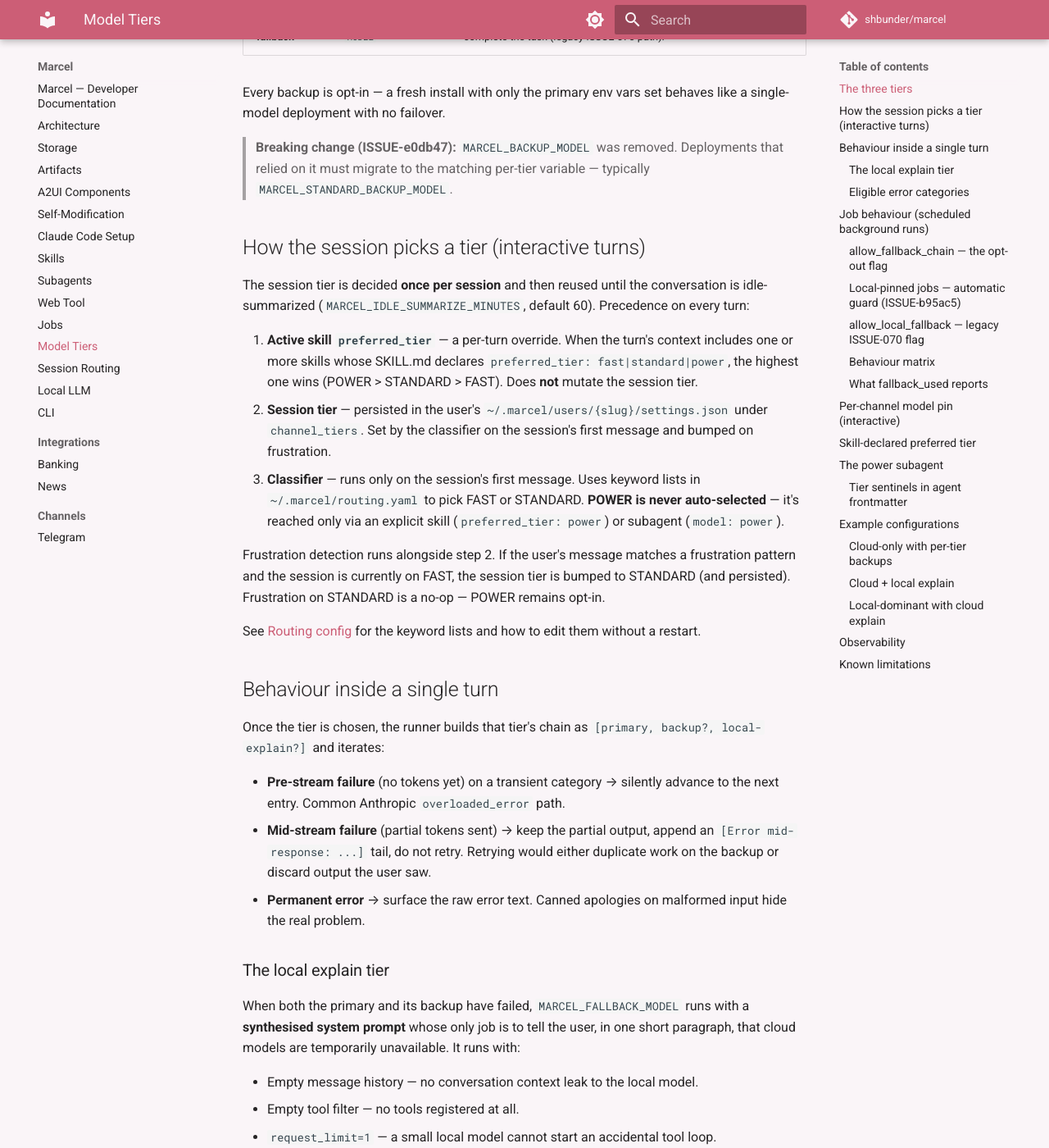
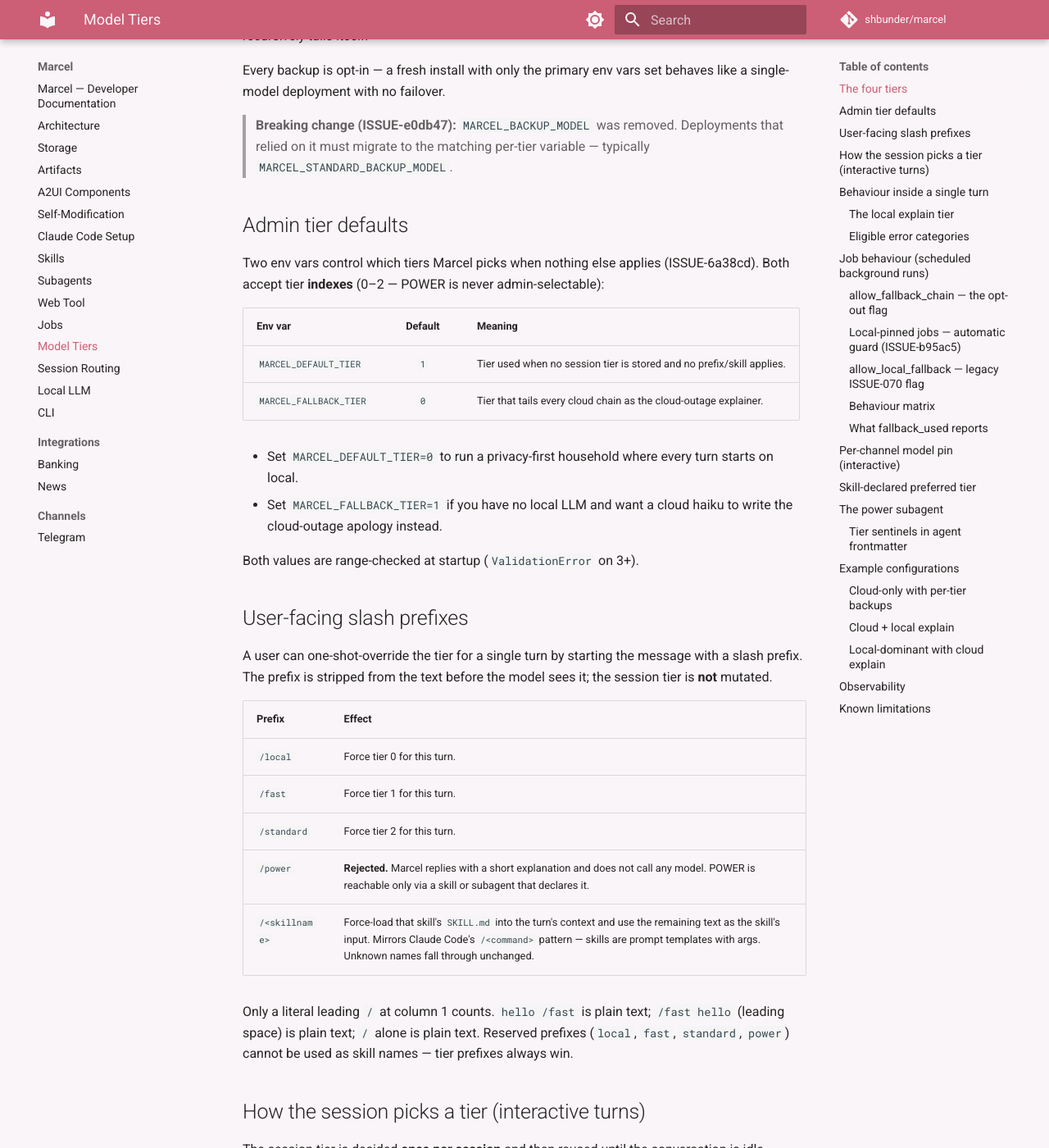
Before and after one commit to shbunder/marcel, an MkDocs documentation site: the page built from docs/model-tiers.md, in a window 1280 px wide and 1400 px high, scrolled down 709 px. Shown: the whole window at 82% size. Built offline with MkDocs 1.6.1 and Material for MkDocs 9.7.7, drawn with Linux system fonts in a browser that asks for light colours; comment, search, counter and statistics services are not loaded; some of the changed text lies outside the part shown.

Commit message:
🔧 [ISSUE-6a38cd] impl: document admin tier defaults + user-facing slash prefixes
- SETUP.md: add ``MARCEL_DEFAULT_TIER`` and ``MARCEL_FALLBACK_TIER`` rows
  (both clamped 0–2 so POWER is not admin-selectable) and a
  user-facing slash-prefix reference table.
- docs/model-tiers.md: rewrite the precedence list to include the new
  user-prefix step (step 2 of 4), point at ``turn_router.resolve_turn``
  as the pipeline's entry point, and document the classifier's new
  ``default_tier`` / ``default_tier+1`` selection window.
- docs/routing.md and config.py: drop stale "three-tier" wording now
  that LOCAL is a first-class tier.

Co-Authored-By: Claude Opus 4.7 <noreply@anthropic.com>

```diff
--- a/docs/model-tiers.md
+++ b/docs/model-tiers.md
@@ -1,23 +1,22 @@
 # Model Tiers & Fallback Chains
 
-Marcel runs every model call through a **three-tier ladder** — FAST,
-STANDARD, POWER — and each tier carries its own cross-cloud backup plus a
-shared last-resort local "explain the failure" model. The same chain
-covers interactive turns (Telegram, CLI, web) and scheduled jobs.
+Marcel runs every model call through a **four-tier ladder**, indexed 0–3,
+from cheapest local to most capable cloud. Each cloud tier carries its own
+cross-cloud backup, and any cloud tier can tail its chain with a
+cloud-outage explainer (local by default). The same chain covers
+interactive turns (Telegram, CLI, web) and scheduled jobs.
 
-## The three tiers
+## The four tiers
 
-| Tier       | Primary env var           | Per-tier backup                 | Default primary                             |
-|------------|---------------------------|---------------------------------|---------------------------------------------|
-| **FAST**   | `MARCEL_FAST_MODEL`       | `MARCEL_FAST_BACKUP_MODEL`      | `anthropic:claude-haiku-4-5-20251001`       |
-| **STANDARD** | `MARCEL_STANDARD_MODEL` | `MARCEL_STANDARD_BACKUP_MODEL`  | `anthropic:claude-sonnet-4-6`               |
-| **POWER**  | `MARCEL_POWER_MODEL`      | `MARCEL_POWER_BACKUP_MODEL`     | `anthropic:claude-opus-4-6`                 |
+| Index | Tier         | Primary env var              | Per-tier backup                 | Default primary                             |
+|:-----:|--------------|------------------------------|---------------------------------|---------------------------------------------|
+| 0     | **LOCAL**    | `MARCEL_FALLBACK_MODEL`      | *(none — LOCAL is the floor)*   | *(unset; requires Ollama — see [local-llm.md](local-llm.md))* |
+| 1     | **FAST**     | `MARCEL_FAST_MODEL`          | `MARCEL_FAST_BACKUP_MODEL`      | `anthropic:claude-haiku-4-5-20251001`       |
+| 2     | **STANDARD** | `MARCEL_STANDARD_MODEL`      | `MARCEL_STANDARD_BACKUP_MODEL`  | `anthropic:claude-sonnet-4-6`               |
+| 3     | **POWER**    | `MARCEL_POWER_MODEL`         | `MARCEL_POWER_BACKUP_MODEL`     | `anthropic:claude-opus-4-6`                 |
 
-A shared fallback covers all three when every cloud option is down:
-
-| Role           | Env var                   | Purpose                                                                     |
-|----------------|---------------------------|-----------------------------------------------------------------------------|
-| **Local fallback** | `MARCEL_FALLBACK_MODEL` | Last-resort local LLM. In turns: *explains the failure*. In jobs: tries to complete the task (legacy ISSUE-070 path). |
+LOCAL is the floor tier. Its chain is exactly one entry — LOCAL IS the
+fallback, so it never recursively tails itself.
 
 Every backup is opt-in — a fresh install with only the primary env vars
 set behaves like a single-model deployment with no failover.
@@ -26,25 +25,70 @@ set behaves like a single-model deployment with no failover.
 > Deployments that relied on it must migrate to the matching per-tier
 > variable — typically `MARCEL_STANDARD_BACKUP_MODEL`.
 
+## Admin tier defaults
+
+Two env vars control which tiers Marcel picks when nothing else applies
+(ISSUE-6a38cd). Both accept tier **indexes** (0–2 — POWER is never
+admin-selectable):
+
+| Env var                  | Default | Meaning                                                             |
+|--------------------------|:-------:|---------------------------------------------------------------------|
+| `MARCEL_DEFAULT_TIER`    | `1`     | Tier used when no session tier is stored and no prefix/skill applies. |
+| `MARCEL_FALLBACK_TIER`   | `0`     | Tier that tails every cloud chain as the cloud-outage explainer.      |
+
+- Set `MARCEL_DEFAULT_TIER=0` to run a privacy-first household where every
+  turn starts on local.
+- Set `MARCEL_FALLBACK_TIER=1` if you have no local LLM and want a cloud
+  haiku to write the cloud-outage apology instead.
+
+Both values are range-checked at startup (`ValidationError` on 3+).
+
+## User-facing slash prefixes
+
+A user can one-shot-override the tier for a single turn by starting the
+message with a slash prefix. The prefix is stripped from the text before
+the model sees it; the session tier is **not** mutated.
+
+| Prefix        | Effect                                                                 |
+|---------------|------------------------------------------------------------------------|
+| `/local`      | Force tier 0 for this turn.                                            |
+| `/fast`       | Force tier 1 for this turn.                                            |
+| `/standard`   | Force tier 2 for this turn.                                            |
+| `/power`      | **Rejected.** Marcel replies with a short explanation and does not call any model. POWER is reachable only via a skill or subagent that declares it. |
+| `/<skillname>`| Force-load that skill's `SKILL.md` into the turn's context and use the remaining text as the skill's input. Mirrors Claude Code's `/<command>` pattern — skills are prompt templates with args. Unknown names fall through unchanged. |
+
+Only a literal leading `/` at column 1 counts. `hello /fast` is plain
+text; ` /fast hello` (leading space) is plain text; `/` alone is plain
+text. Reserved prefixes (`local`, `fast`, `standard`, `power`) cannot be
+used as skill names — tier prefixes always win.
+
 ## How the session picks a tier (interactive turns)
 
 The session tier is decided **once per session** and then reused until the
 conversation is idle-summarized (`MARCEL_IDLE_SUMMARIZE_MINUTES`, default
-60). Precedence on every turn:
+60). The resolution pipeline lives in
+`marcel_core.harness.turn_router.resolve_turn` (ISSUE-6a38cd) — a pure
+function, highest precedence wins:
 
 1. **Active skill `preferred_tier`** — a per-turn override. When the turn's
    context includes one or more skills whose SKILL.md declares
    `preferred_tier: fast|standard|power`, the highest one wins
    (POWER > STANDARD > FAST). Does **not** mutate the session tier.
-2. **Session tier** — persisted in the user's
+2. **User slash prefix** — `/local`, `/fast`, `/standard` on the current
+   message force that tier for this turn only (prefix is stripped before
+   the model sees the text). `/power` is rejected. Does **not** mutate the
+   session tier.
+3. **Session tier** — persisted in the user's
    `~/.marcel/users/{slug}/settings.json` under `channel_tiers`. Set by the
    classifier on the session's first message and bumped on frustration.
-3. **Classifier** — runs only on the session's first message. Uses
-   keyword lists in `~/.marcel/routing.yaml` to pick FAST or STANDARD.
-   **POWER is never auto-selected** — it's reached only via an explicit
-   skill (`preferred_tier: power`) or subagent (`model: power`).
+4. **Classifier** — runs only on the session's first message. Uses
+   keyword lists in `~/.marcel/routing.yaml` to pick between
+   `MARCEL_DEFAULT_TIER` and `MARCEL_DEFAULT_TIER + 1`
+   (typically FAST ↔ STANDARD). **POWER is never auto-selected** — it's
+   reached only via an explicit skill (`preferred_tier: power`) or
+   subagent (`model: power`).
 
-Frustration detection runs alongside step 2. If the user's message matches
+Frustration detection runs alongside step 3. If the user's message matches
 a frustration pattern and the session is currently on FAST, the session
 tier is bumped to STANDARD (and persisted). Frustration on STANDARD is a
 no-op — POWER remains opt-in.
@@ -270,7 +314,7 @@ MARCEL_POWER_BACKUP_MODEL=openai:gpt-4o
 
 Overloaded on Anthropic → silently retries on the matching OpenAI model.
 Full Anthropic + OpenAI outage → raw error text. This is the minimum
-"don't show my users `overloaded_error`" setup for the three-tier router.
+"don't show my users `overloaded_error`" setup for the four-tier router.
 
 ### Cloud + local explain
 
```
Also changed, not shown: SETUP.md (+24 -1 lines), docs/routing.md (+1 -1 lines), 1 other file.
